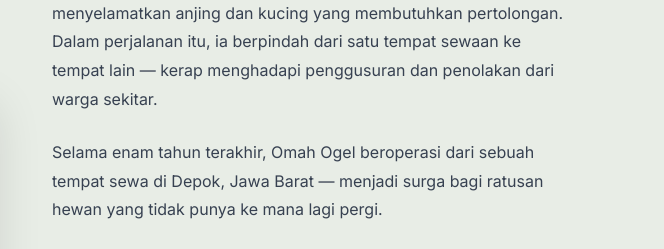
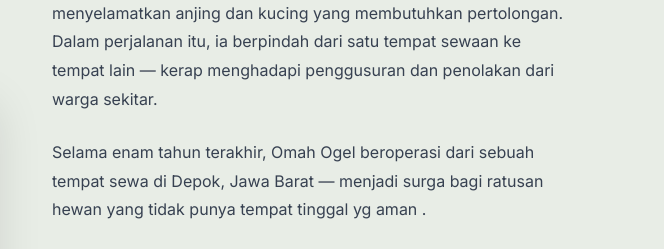
Before and after one commit to iandri01/ogel-id, a plain HTML site: page index.html in a window 1280 px wide. Shown: the part 2900-3149 px from the top of the page, 616-1280 px from the left. Drawn offline with Linux system fonts and the light colour scheme.

Commit message:
Update index.html

```diff
--- a/index.html
+++ b/index.html
@@ -594,7 +594,7 @@
 </p>
 
 <p class="section-desc" style="margin-bottom: 24px;">
-Selama enam tahun terakhir, Omah Ogel beroperasi dari sebuah tempat sewa di Depok, Jawa Barat — menjadi surga bagi ratusan hewan yang tidak punya ke mana lagi pergi.
+Selama enam tahun terakhir, Omah Ogel beroperasi dari sebuah tempat sewa di Depok, Jawa Barat — menjadi surga bagi ratusan hewan yang tidak punya tempat tinggal yg aman .
 </p>
 
       <div class="timeline-mini">
```
